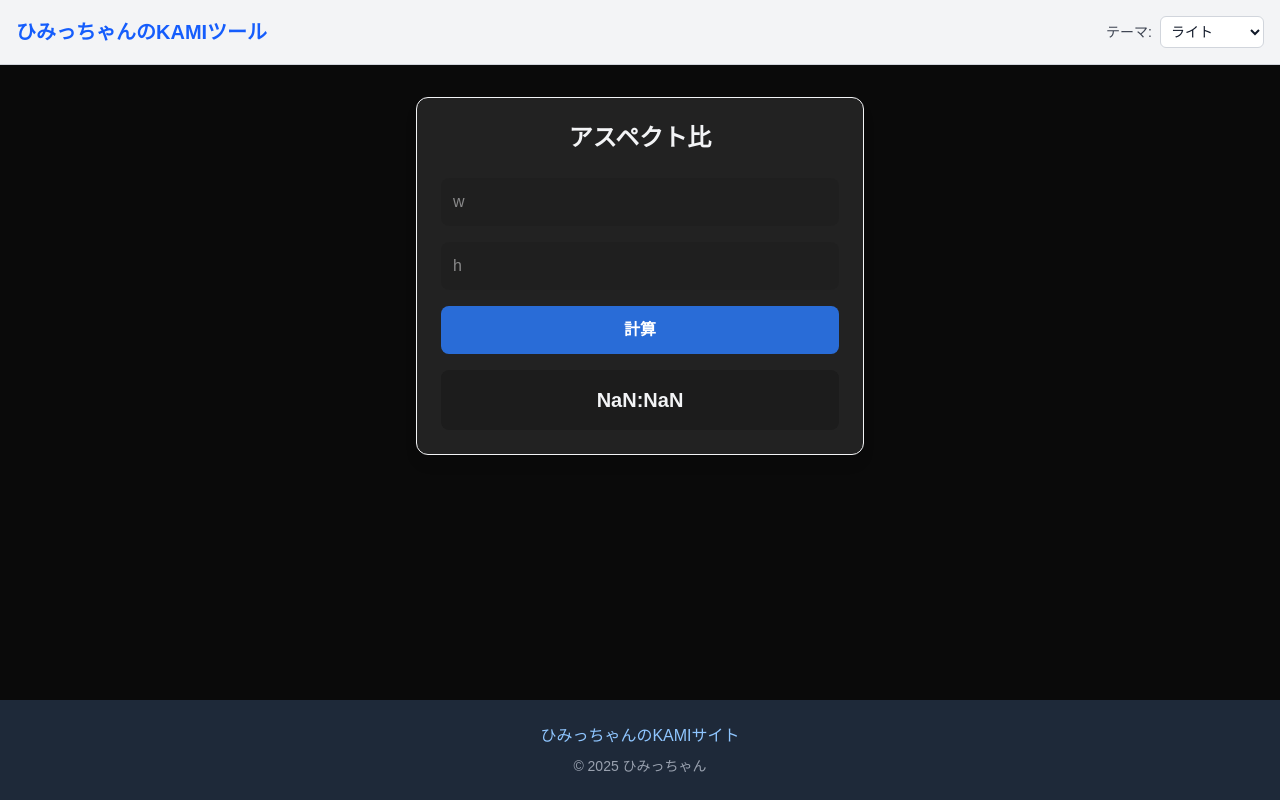
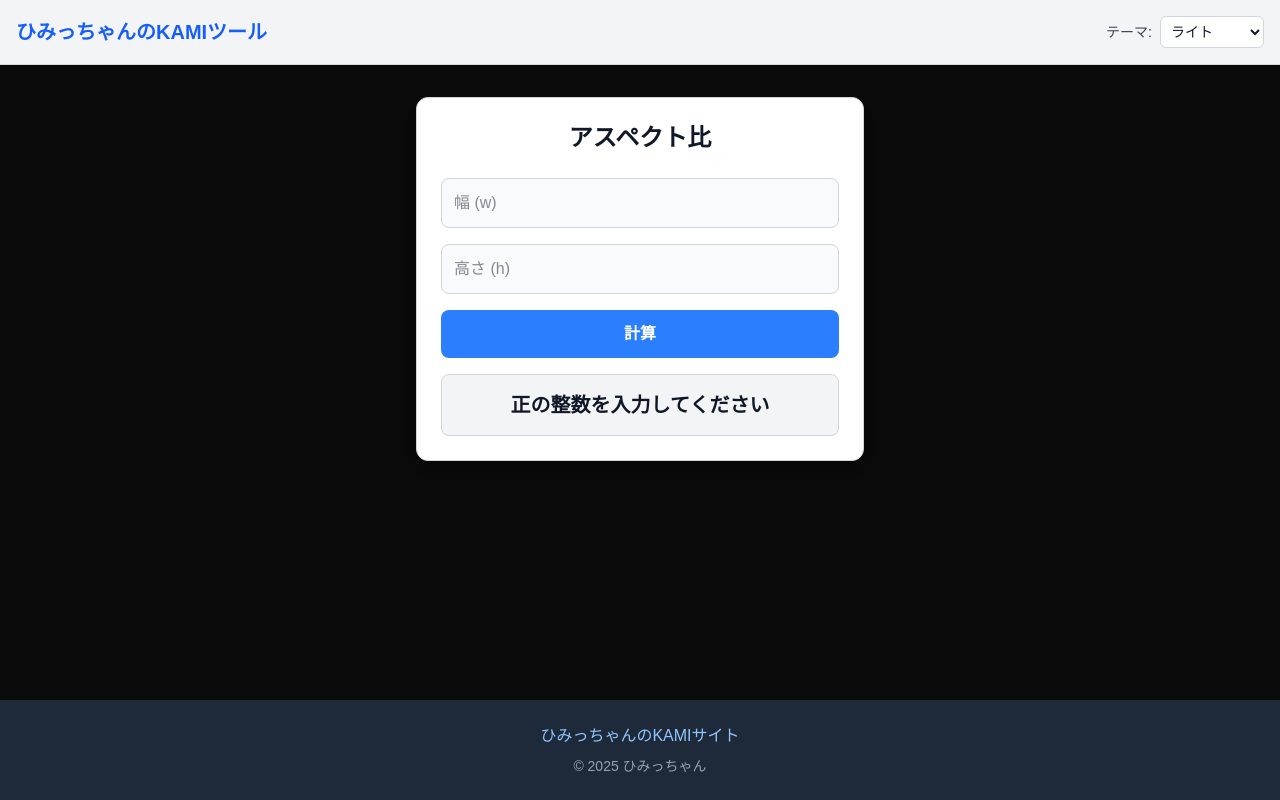
Before and after one commit to himitu-da/himitu-tool, a Next.js app: page /tool/aspect-ratio in a window 1280 px wide. Both pictures are taken after a click on the button "計算". Built offline with nearby package versions, Linux system fonts and the light colour scheme.

Commit message:
feat: テーマに応じたスタイルの適用と入力エラーメッセージの追加

```diff
--- a/src/app/aspect-ratio/page.tsx
+++ b/src/app/aspect-ratio/page.tsx
@@ -1,18 +1,93 @@
 "use client";
 import React, { useState } from "react";
+import { useTheme } from "../ThemeProvider";
+
 export default function Ratio() {
   const [w, set_w] = useState("");
   const [h, set_h] = useState("");
   const [out, setOut] = useState("");
-  const run = () => { try { const gcd=(a,b)=>b?gcd(b,a%b):a; const g=gcd(w,h); setOut((w/g)+":"+(h/g)) } catch(e) { setOut("エラー"); } };
+  const { theme } = useTheme();
+
+  const getContainerClassName = () => {
+    switch (theme) {
+      case "dark":
+        return "max-w-md mx-auto p-6 rounded-xl shadow-lg border border-gray-700 bg-gray-800 text-gray-100";
+      case "ocean":
+        return "max-w-md mx-auto p-6 rounded-xl shadow-lg border border-cyan-700 bg-cyan-800 text-cyan-50";
+      default:
+        return "max-w-md mx-auto p-6 rounded-xl shadow-lg border border-gray-300 bg-white text-gray-900";
+    }
+  };
+
+  const getInputClassName = () => {
+    switch (theme) {
+      case "dark":
+        return "p-3 bg-gray-900 border border-gray-700 rounded-lg text-gray-100 focus:outline-none focus:border-blue-500";
+      case "ocean":
+        return "p-3 bg-cyan-900 border border-cyan-700 rounded-lg text-cyan-50 focus:outline-none focus:border-blue-400";
+      default:
+        return "p-3 bg-gray-50 border border-gray-300 rounded-lg text-gray-900 focus:outline-none focus:border-blue-500";
+    }
+  };
+
+  const getButtonClassName = () => {
+    switch (theme) {
+      case "dark":
+        return "py-3 bg-blue-600 hover:bg-blue-700 text-white rounded-lg font-bold transition-colors";
+      case "ocean":
+        return "py-3 bg-cyan-600 hover:bg-cyan-700 text-white rounded-lg font-bold transition-colors";
+      default:
+        return "py-3 bg-blue-500 hover:bg-blue-600 text-white rounded-lg font-bold transition-colors";
+    }
+  };
+
+  const getOutputClassName = () => {
+    switch (theme) {
+      case "dark":
+        return "p-4 bg-gray-900 border border-gray-700 rounded-lg text-center text-xl font-bold break-all";
+      case "ocean":
+        return "p-4 bg-cyan-900 border border-cyan-700 rounded-lg text-center text-xl font-bold break-all text-cyan-50";
+      default:
+        return "p-4 bg-gray-100 border border-gray-300 rounded-lg text-center text-xl font-bold break-all text-gray-900";
+    }
+  };
+
+  const run = () => {
+    try {
+      const parsedW = parseInt(w);
+      const parsedH = parseInt(h);
+      if (isNaN(parsedW) || isNaN(parsedH) || parsedW <= 0 || parsedH <= 0) {
+        setOut("正の整数を入力してください");
+        return;
+      }
+      const gcd = (a: number, b: number): number => b ? gcd(b, a % b) : a;
+      const g = gcd(parsedW, parsedH);
+      setOut((parsedW / g) + ":" + (parsedH / g));
+    } catch(e) {
+      setOut("エラー");
+    }
+  };
+
   return (
-    <div className="max-w-md mx-auto p-6 rounded-xl shadow-lg border border-opacity-20 border-current bg-white/10 backdrop-blur-sm">
+    <div className={getContainerClassName()}>
       <h1 className="text-2xl font-bold mb-6 text-center">アスペクト比</h1>
       <div className="flex flex-col gap-4">
-        <input type="number" value={w} onChange={e=>set_w(e.target.value)} placeholder="w" className="p-3 bg-black/10 rounded-lg text-current border-current" />
-        <input type="number" value={h} onChange={e=>set_h(e.target.value)} placeholder="h" className="p-3 bg-black/10 rounded-lg text-current border-current" />
-        <button onClick={run} className="py-3 bg-blue-500/80 hover:bg-blue-600/80 text-white rounded-lg font-bold transition-colors">計算</button>
-        {out && <div className="p-4 bg-black/20 rounded-lg text-center text-xl font-bold break-all">{out}</div>}
+        <input
+          type="number"
+          value={w}
+          onChange={e => set_w(e.target.value)}
+          placeholder="幅 (w)"
+          className={getInputClassName()}
+        />
+        <input
+          type="number"
+          value={h}
+          onChange={e => set_h(e.target.value)}
+          placeholder="高さ (h)"
+          className={getInputClassName()}
+        />
+        <button onClick={run} className={getButtonClassName()}>計算</button>
+        {out && <div className={getOutputClassName()}>{out}</div>}
       </div>
     </div>
   );
```
